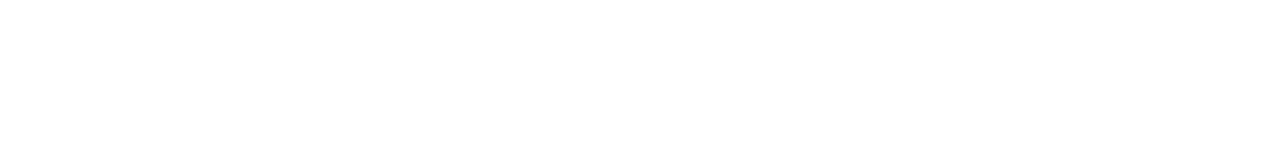
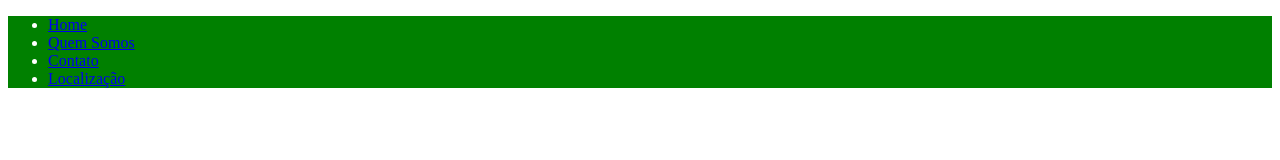
Before and after one commit to rogeriorybroek/teste_repositorio, a plain HTML site: page index.html in a window 1280 px wide. Drawn offline with Linux system fonts and the light colour scheme.

Commit message:
adicionando o header

```diff
--- a/index.html
+++ b/index.html
@@ -5,8 +5,27 @@
     <meta http-equiv="X-UA-Compatible" content="IE=edge">
     <meta name="viewport" content="width=device-width, initial-scale=1.0">
     <title>Document</title>
+    <link rel="stylesheet" href="style.css">
 </head>
 <body>
 
+    <header>
+        <ul>
+            <li>
+                <a href="#">Home</a>
+            </li>
+            <li>
+                <a href="#">Quem Somos</a>
+            </li>
+            <li>
+                <a href="#">Contato</a>
+            </li>
+            <li>
+                <a href="#">Localização</a>
+            </li>
+
+        </ul>
+    </header>
+
 </body>
 </html>
--- /dev/null
+++ b/style.css
@@ -0,0 +1,4 @@
+header {
+    background-color: green;
+    color: white;
+}
```
